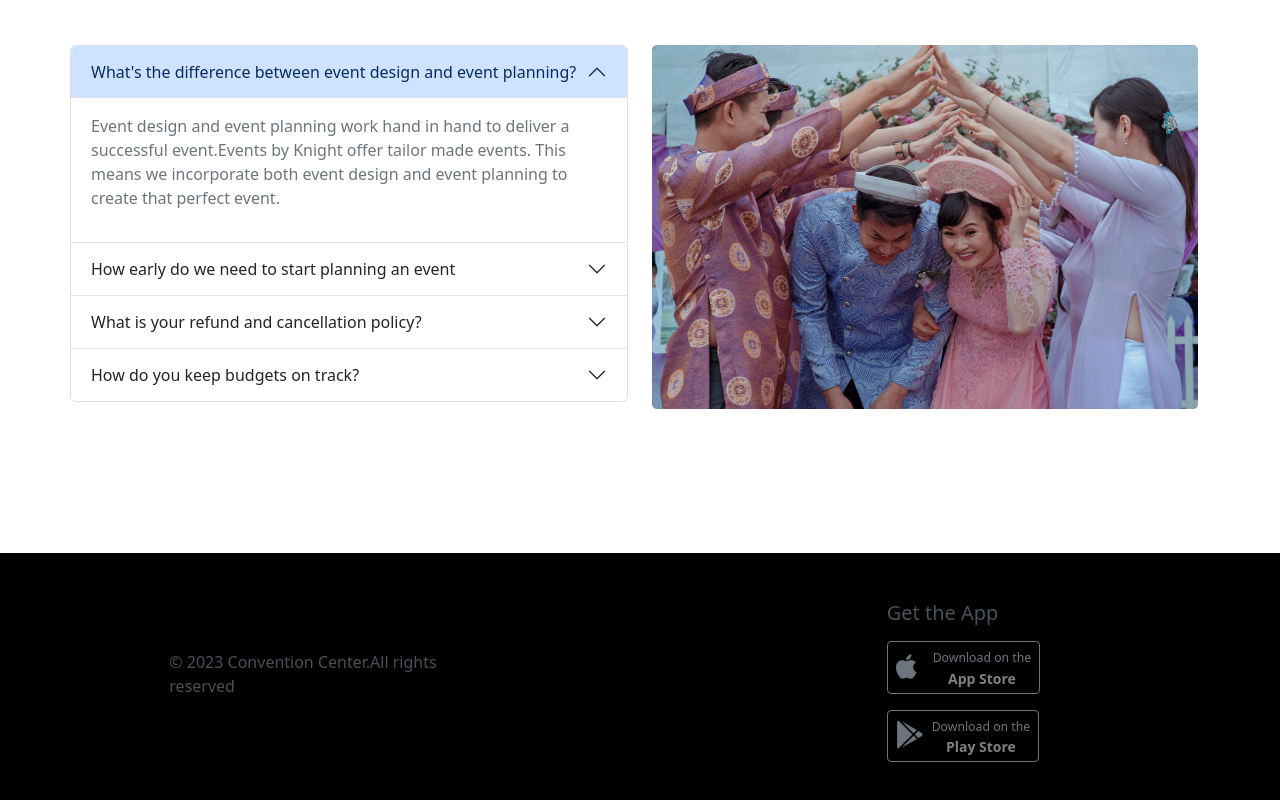
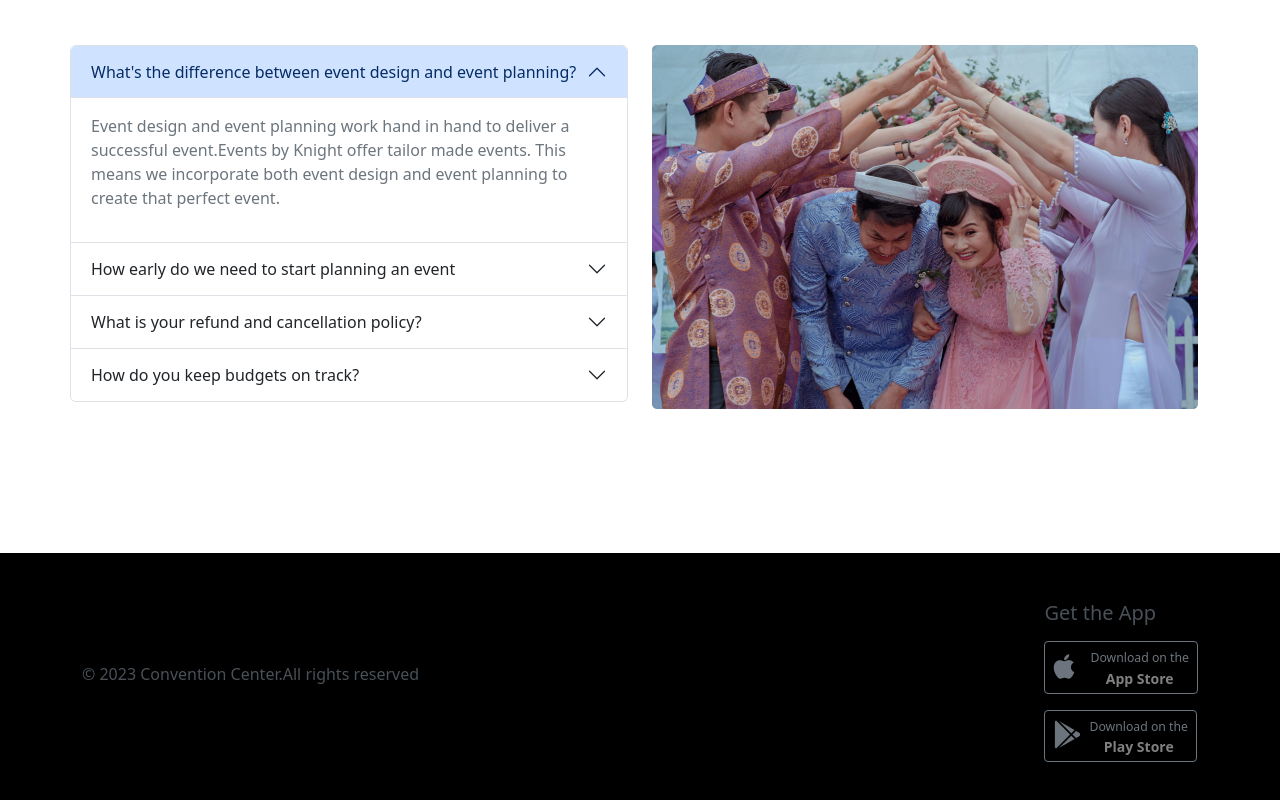
Before and after one commit to yasin2514/convenmtion-center-2023, a plain HTML site: page index.html in a window 1280 px wide. Shown: the part 2489-3289 px from the top of the page. Drawn offline with nearby package versions, Linux system fonts and the light colour scheme.

Commit message:
error fixed

```diff
--- a/index.html
+++ b/index.html
@@ -399,13 +399,12 @@
     </main>
     <!-- main end -->
     <!-- footer start -->
-    <footer class="bg-black text-white py-5">
-        <div class="row">
-            <div class="d-flex justify-content-around align-items-center flex-wrap gap-md-5">
-                <div class="col-12 col-md-4 px-5">
+    <footer class="container-fluid bg-black text-white py-5">
+        <div class="d-flex align-items-center justify-content-between container flex-column flex-md-row">
+            <div class="">
                 <p class="text-light-emphasis">&copy; 2023 Convention Center.All rights reserved</p>
             </div>
-                <div class="col-12 col-md-3 px-5">
+            <div class=" ">
                 <h5 class="text-light-emphasis">Get the App</h5>
                 <button class="btn btn-outline-secondary btn-sm my-3 d-flex align-items-center gap-3">
                     <span>
@@ -429,7 +428,6 @@
                 </button>
             </div>
         </div>
-        </div>
     </footer>
     <!-- footer end -->
 
```
Lines whose indentation alone changed are shown as unchanged.
